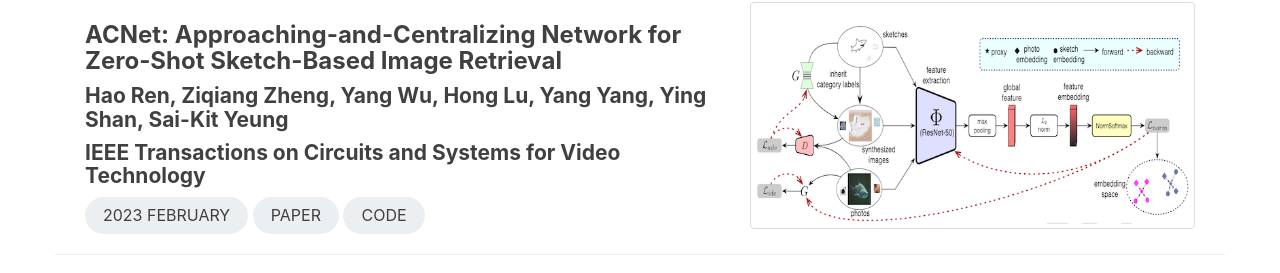
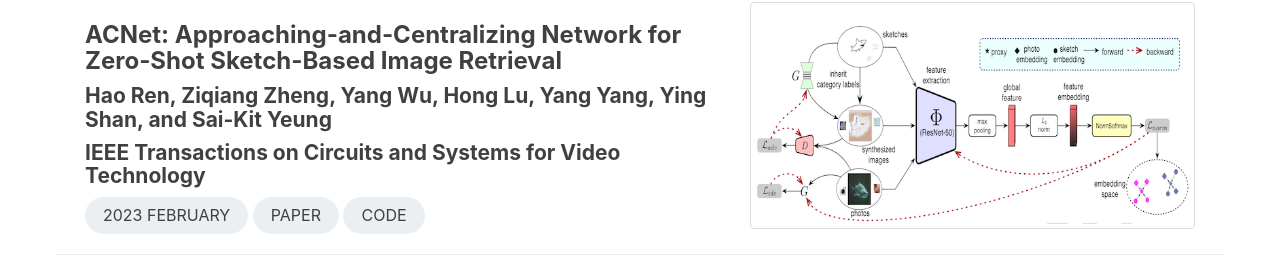
Before and after one commit to lunatics123/lunatics123.github.io, a Jekyll site: the page built from publications.html, in a window 1280 px wide and 900 px high, scrolled down 608 px. Shown: the part 177-450 px from the top of the window. Built offline with Jekyll 4.4.1, drawn with Linux system fonts in a browser that asks for light colours; comment, search, counter and statistics services are not loaded.

Commit message:
Update publications.html

```diff
--- a/publications.html
+++ b/publications.html
@@ -31,7 +31,7 @@ permalink: /publications.html
     <div class="container">
         <div class="col-lg-7">
             <h3>ACNet: Approaching-and-Centralizing Network for Zero-Shot Sketch-Based Image Retrieval</h3>
-            <h4>Hao Ren, Ziqiang Zheng, Yang Wu, Hong Lu, Yang Yang, Ying Shan, Sai-Kit Yeung</h3>
+            <h4>Hao Ren, Ziqiang Zheng, Yang Wu, Hong Lu, Yang Yang, Ying Shan, and Sai-Kit Yeung</h3>
             <h4>IEEE Transactions on Circuits and Systems for Video Technology</h3>
             <div class="post-tag round-xl">2023 February</div>
             <a class="post-tag round-xl"
```
